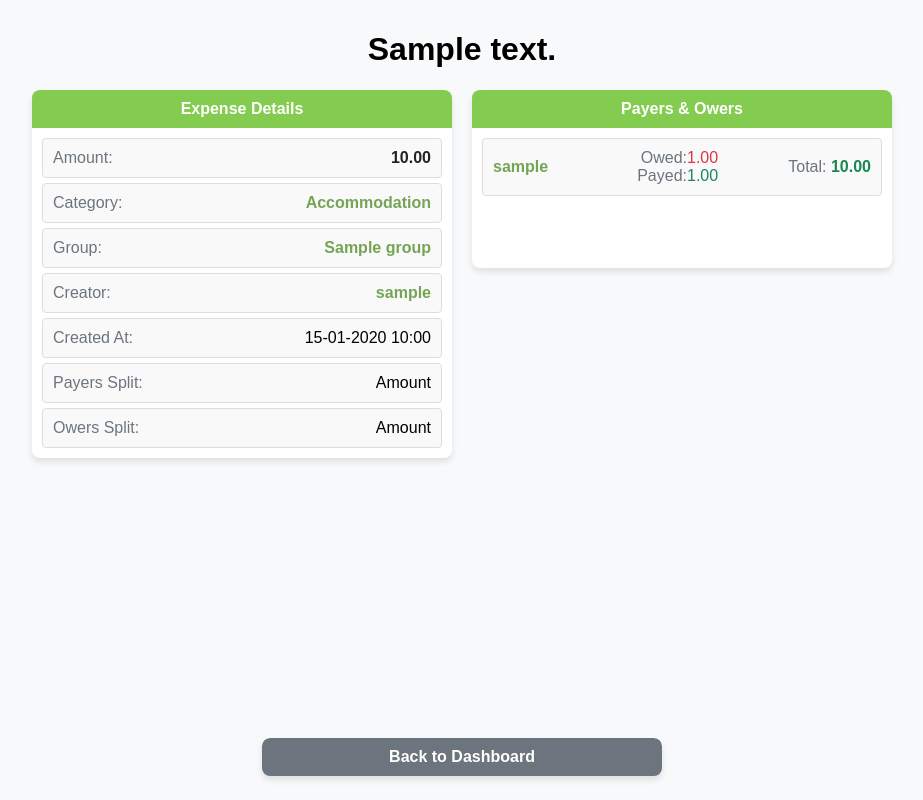
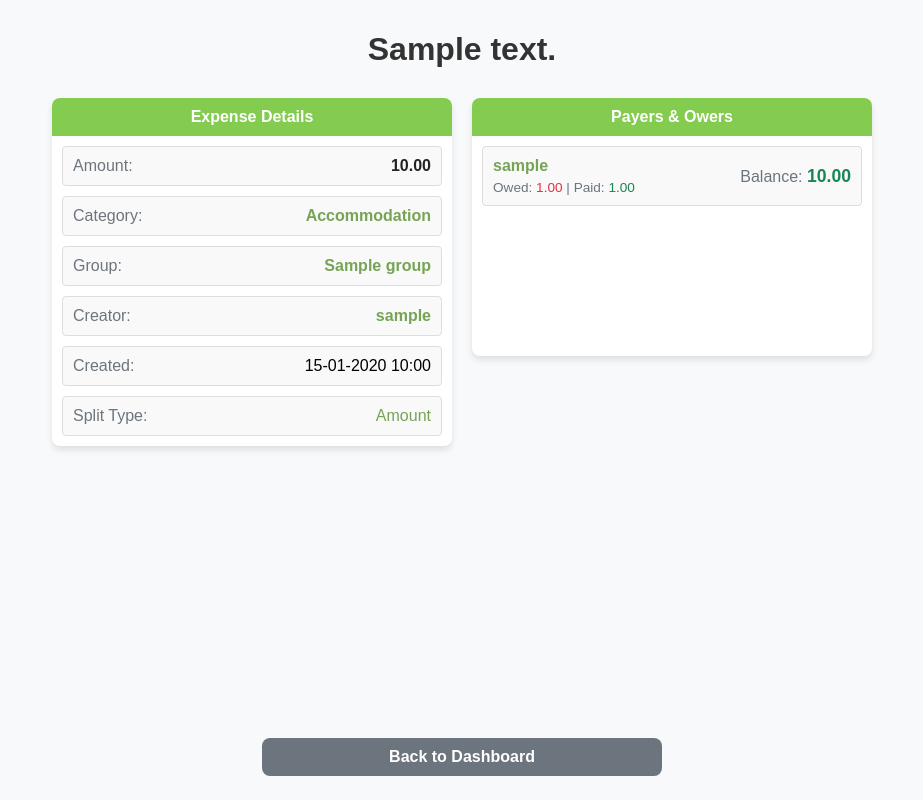
Before and after one commit to PedroFlores1996/Xchange, a Flask app: page /expenses/1 in a window 1280 px wide. Shown: the whole page, without its empty margins (178-1101 px from the left). Run offline with Flask 3, Linux system fonts and the light colour scheme; a user stored in the database is signed in; tables that the repository leaves empty hold one stand-in row (values such as "Sample post"); parts of the project's set-up code (start-up, migrations or seed data) failed here and were passed over.

Commit message:
improve expense summary.html

```diff
--- a/app/templates/expense/summary.html
+++ b/app/templates/expense/summary.html
@@ -35,14 +35,22 @@
             width: 100%;
         }
 
+        .expense-title {
+            text-align: center;
+            margin-bottom: 30px;
+            color: #333;
+            font-size: 2rem;
+            font-weight: 700;
+        }
+
         .card {
             box-shadow: 0 4px 6px rgba(0, 0, 0, 0.1);
             border-radius: 8px;
             overflow: hidden;
             width: 100%;
-            max-width: 800px;
+            max-width: 400px;
             background-color: #ffffff;
-            margin-bottom: 24px;
+            flex: 1;
         }
 
         .card-header {
@@ -56,9 +64,8 @@
 
         .card-body {
             padding: 10px;
-            min-width: 400px; /* Increased from 300px */
-            max-height: 485px;
-            min-height: 120px;
+            max-height: 500px;
+            min-height: 200px;
             overflow-y: auto;
         }
 
@@ -107,18 +114,33 @@
         }
 
         .fixed-bottom-card {
+            position: fixed;
+            bottom: 24px;
+            width: 100%;
+            z-index: 1000;
+            display: flex;
+            justify-content: center;
+            background: none;
+            box-shadow: none;
+            border: none;
+        }
+
+        .fixed-bottom-card .card-link-btn {
             max-width: 400px;
-            position: fixed;
-            bottom: 0;
             width: 100%;
+            border-radius: 8px;
+            margin: 0 16px;
         }
 
         .list-group-item {
+            display: flex;
+            justify-content: space-between;
+            align-items: center;
+            padding: 10px;
             border: 1px solid #ddd;
             border-radius: 4px;
-            margin-bottom: 5px;
+            margin-bottom: 10px;
             background-color: #f9f9f9;
-            padding: 10px;
         }
 
         .list-group-item:last-child {
@@ -144,27 +166,28 @@
 </head>
 <body>
     <div class="container">
-        <h1>{{ expense.description }}</h1>
-        <div class="card-row mt-4" style="display: flex; flex-direction: row; gap: 20px; justify-content: center; align-items: flex-start;">
+        <h1 class="expense-title">{{ expense.description }}</h1>
+        <div class="row">
             <!-- Expense Details Card -->
             <div class="card">
                 <div class="card-header">
                     Expense Details
                 </div>
                 <div class="card-body">
-                    <div class="list-group-item" style="display: flex; justify-content: space-between; align-items: center;">
+                    <ul>
+                        <li class="list-group-item">
                             <span class="text-muted">Amount:</span>
                             <strong style="color: #222;">{{ "%.2f"|format(expense.amount) }}</strong>
-                    </div>
-                    <div class="list-group-item" style="display: flex; justify-content: space-between; align-items: center;">
+                        </li>
+                        <li class="list-group-item">
                             <span class="text-muted">Category:</span>
                             {% if expense.category %}
                                 <strong class="split-type">{{ expense.category }}</strong>
                             {% else %}
                                 <span>{{ expense.category }}</span>
                             {% endif %}
-                    </div>
-                    <div class="list-group-item" style="display: flex; justify-content: space-between; align-items: center;">
+                        </li>
+                        <li class="list-group-item">
                             <span class="text-muted">Group:</span>
                             <strong class="split-type">
                                 {% if expense.group %}
@@ -175,29 +198,26 @@
                                     <span style="color: #6c757d;">No group</span>
                                 {% endif %}
                             </strong>
-                    </div>
-                    <div class="list-group-item" style="display: flex; justify-content: space-between; align-items: center;">
+                        </li>
+                        <li class="list-group-item">
                             <span class="text-muted">Creator:</span>
                             <strong class="split-type">
                                 <a href="{{ url_for('user.user_profile', user_id=expense.creator.id) }}" style="color: #76a456; font-weight: 600; text-decoration: none;">
                                     {{ expense.creator.username }}
                                 </a>
                             </strong>
-                    </div>
-                    <div class="list-group-item" style="display: flex; justify-content: space-between; align-items: center;">
-                        <span class="text-muted">Created At:</span>
+                        </li>
+                        <li class="list-group-item">
+                            <span class="text-muted">Created:</span>
                             <span>
                                 {{ expense.created_at.strftime('%d-%m-%Y %H:%M') }}
                             </span>
-                    </div>
-                    <div class="list-group-item" style="display: flex; justify-content: space-between; align-items: center;">
-                        <span class="text-muted">Payers Split:</span>
-                        <span>{{ expense.payers_split }}</span>
-                    </div>
-                    <div class="list-group-item" style="display: flex; justify-content: space-between; align-items: center;">
-                        <span class="text-muted">Owers Split:</span>
-                        <span>{{ expense.owers_split }}</span>
-                    </div>
+                        </li>
+                        <li class="list-group-item">
+                            <span class="text-muted">Split Type:</span>
+                            <span class="split-type">{{ expense.owers_split }}</span>
+                        </li>
+                    </ul>
                 </div>
             </div>
             <!-- Payers & Owers Card -->
@@ -208,35 +228,21 @@
                 <div class="card-body">
                     <ul>
                         {% for balance in expense.balances %}
-                            <li class="list-group-item" style="display: flex; gap: 16px; align-items: center;">
-                                <!-- Username column -->
+                            <li class="list-group-item">
                                 <div style="flex: 1;">
+                                    <strong>
                                         <a href="{{ url_for('user.user_profile', user_id=balance.user.id) }}" style="color: #76a456; font-weight: 600; text-decoration: none;">
                                             {{ balance.user.username }}
                                         </a>
-                                </div>
-                                <!-- Owed/Payed column with aligned labels and values -->
-                                <div style="flex: 1; display: flex; flex-direction: column; align-items: center;">
-                                    <div style="display: flex; justify-content: center; align-items: center;">
-                                        <div style="min-width: 60px; text-align: right;">
-                                            <span class="balance-label text-muted">Owed:</span>
-                                        </div>
-                                        <div style="min-width: 50px; text-align: left;">
-                                            <span class="{% if balance.owed != 0 %}owed-amount{% else %}default-amount{% endif %}">{{ "%.2f"|format(balance.owed|abs) }}</span>
+                                    </strong>
+                                    <div style="font-size: 0.85rem; color: #6c757d; margin-top: 5px;">
+                                        Owed: <span class="{% if balance.owed != 0 %}owed-amount{% else %}default-amount{% endif %}">{{ "%.2f"|format(balance.owed|abs) }}</span> |
+                                        Paid: <span class="{% if balance.payed != 0 %}payed-amount{% else %}default-amount{% endif %}">{{ "%.2f"|format(balance.payed|abs) }}</span>
                                     </div>
                                 </div>
-                                    <div style="display: flex; justify-content: center; align-items: center;">
-                                        <div style="min-width: 60px; text-align: right;">
-                                            <span class="balance-label text-muted">Payed:</span>
-                                        </div>
-                                        <div style="min-width: 50px; text-align: left;">
-                                            <span class="{% if balance.payed != 0 %}payed-amount{% else %}default-amount{% endif %}">{{ "%.2f"|format(balance.payed|abs) }}</span>
-                                        </div>
-                                    </div>
-                                </div>
-                                <!-- Total column -->
-                                <div style="flex: 1; text-align: right;">
-                                    <span class="balance-label text-muted">Total:</span>
+                                <div style="flex: 1; display: flex; justify-content: flex-end;">
+                                    <div style="text-align: right;">
+                                        <div style="font-size: 1rem; color: #6c757d;">Balance:
                                             <strong class="
                                                 {% if balance.total > 0 %}
                                                     payed-amount
@@ -245,7 +251,9 @@
                                                 {% else %}
                                                     default-amount
                                                 {% endif %}
-                                    ">{{ "%.2f"|format(balance.total|abs) }}</strong>
+                                            " style="font-size: 1.1rem;">{{ "%.2f"|format(balance.total) }}</strong>
+                                        </div>
+                                    </div>
                                 </div>
                             </li>
                         {% endfor %}
@@ -255,12 +263,10 @@
         </div>
     </div> <!-- end of .container -->
 
-    <div class="row">
-        <div class="card fixed-bottom-card">
+    <div class="fixed-bottom-card">
         <a href="{{ url_for('user.user_dashboard') }}" class="card-link-btn secondary">
             Back to Dashboard
         </a>
     </div>
-    </div>
 </body>
 </html>
```
Lines whose indentation alone changed are shown as unchanged.
